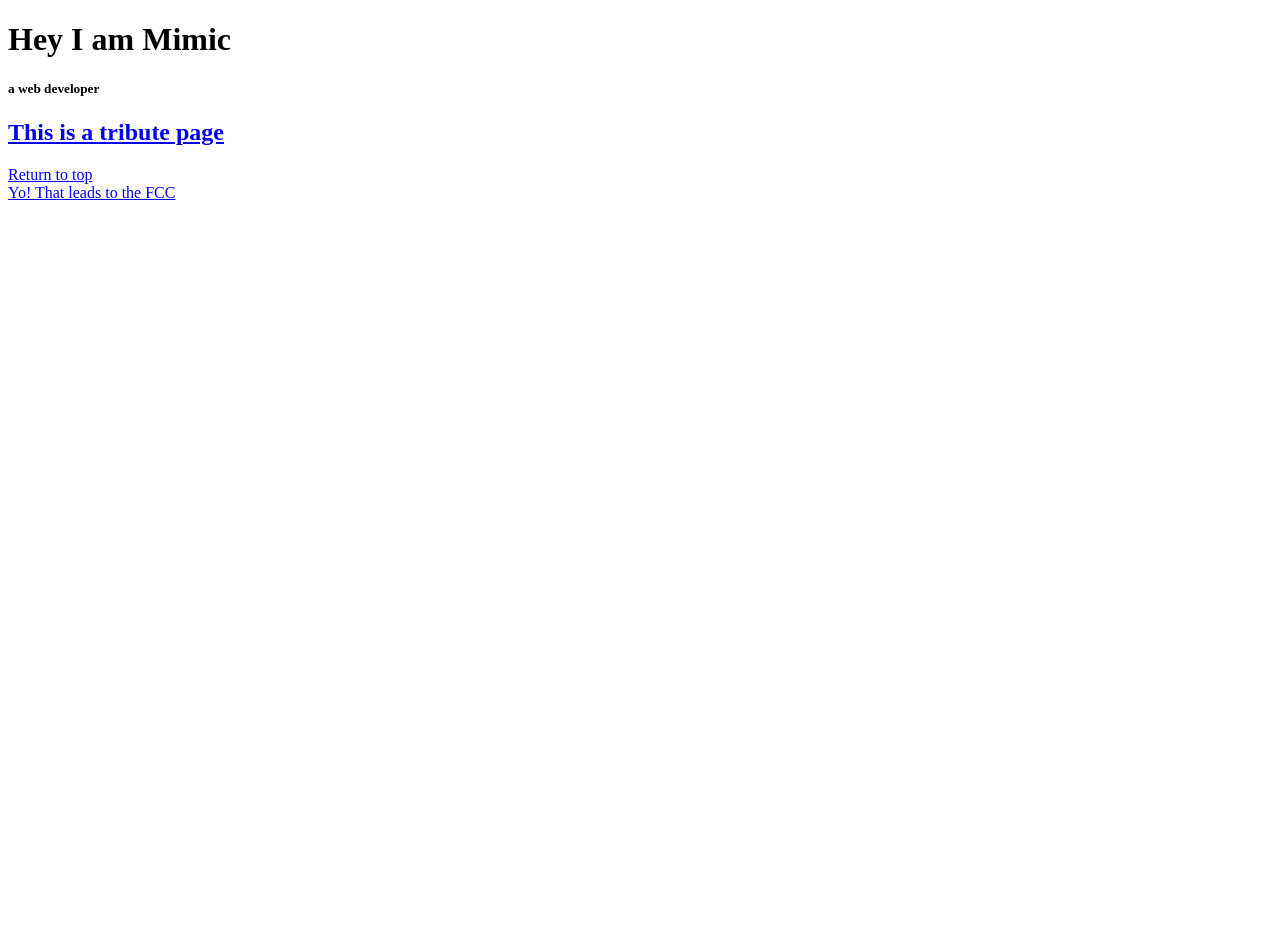
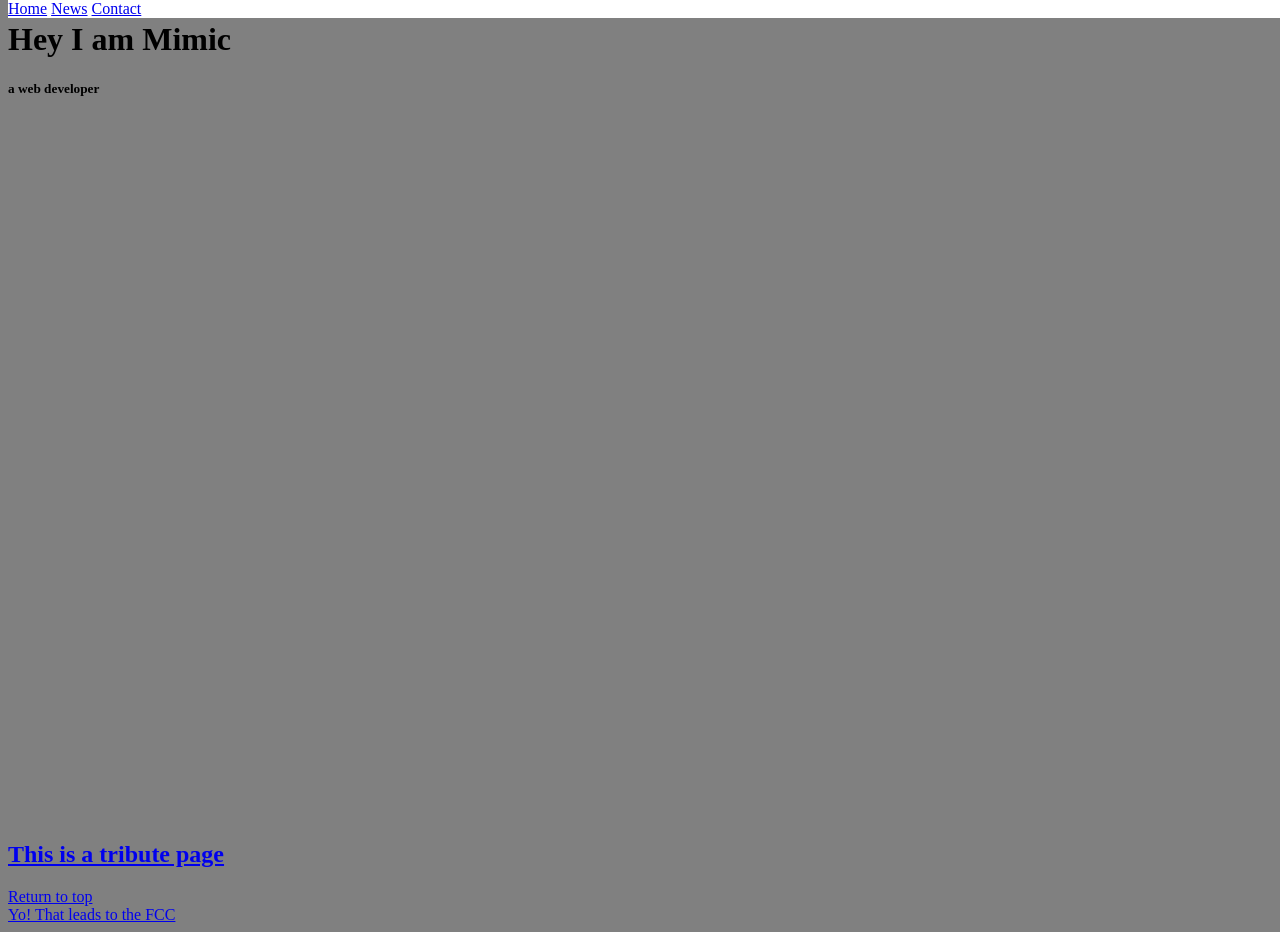
Before and after one commit to LestherSK/OlaLes, a plain HTML site: page index.html in a window 1280 px wide. Before the commit the page ends 800 px from the top, so only its background shows below. Drawn offline with Linux system fonts and the light colour scheme.

Commit message:
styling the example project

```diff
--- /dev/null
+++ b/index.css
@@ -0,0 +1,32 @@
+
+
+body{
+
+    background-color: grey;
+
+}
+
+.navbar {
+    overflow: hidden;
+    background-color: white;
+    position: fixed;
+    top: 0;
+    width: 100%;
+  }
+
+#welcome-section{
+
+
+    height: 100vh;
+
+}
+
+@media (max-width: 700px) {
+
+    body{
+
+        background-color: bisque;
+
+    }
+
+}
--- a/index.html
+++ b/index.html
@@ -5,10 +5,16 @@
     <meta charset="UTF-8">
     <meta http-equiv="X-UA-Compatible" content="IE=edge">
     <meta name="viewport" content="width=device-width, initial-scale=1.0">
+    <link rel="stylesheet" href="index.css">
     <title>Personal Portolio</title>
 </head>
 <body>
 
+    <div class="navbar">
+        <a href="#home">Home</a>
+        <a href="#news">News</a>
+        <a href="#contact">Contact</a>
+      </div>
 
     <div id="welcome-section">
         <h1>Hey I am Mimic</h1>
```
